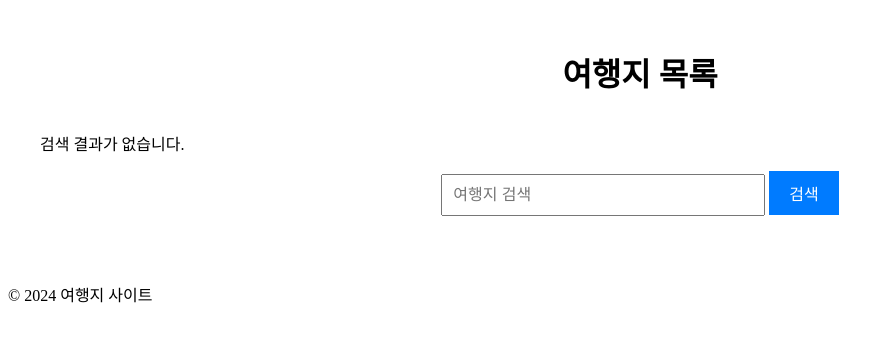
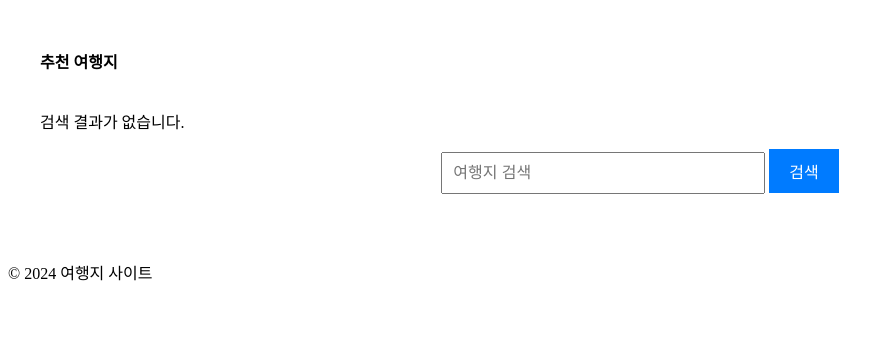
Before and after one commit to Cup-Of-Liber-Tea/MapPro, a Django app: template travel/templates/tourist_list.html in a window 1280 px wide. Shown: the top 342 px of the page, without its empty margins (0-894 px from the left). Run offline with Django 3.2, Linux system fonts and the light colour scheme; the template is opened without the code that fills it, so the values that code supplies are empty.

Commit message:
여행지 목록 -> 추천 여행지로 변경, 왼쪽으로 이동

```diff
--- a/travel/templates/tourist_list.html
+++ b/travel/templates/tourist_list.html
@@ -6,8 +6,8 @@
         margin: 0 auto;
         padding: 20px;
     }
-    h1 {
-        text-align: center;
+    h4 {
+        text-align: left;
         margin-bottom: 20px;
     }
     .search-form {
@@ -61,7 +61,7 @@
 </style>
 
 <div class="tourist-list-container">
-    <h1>여행지 목록</h1>
+    <h4>추천 여행지</h4>
 
     <div class="tourist-grid">
         {% for tourist in tourist_list %}
```
